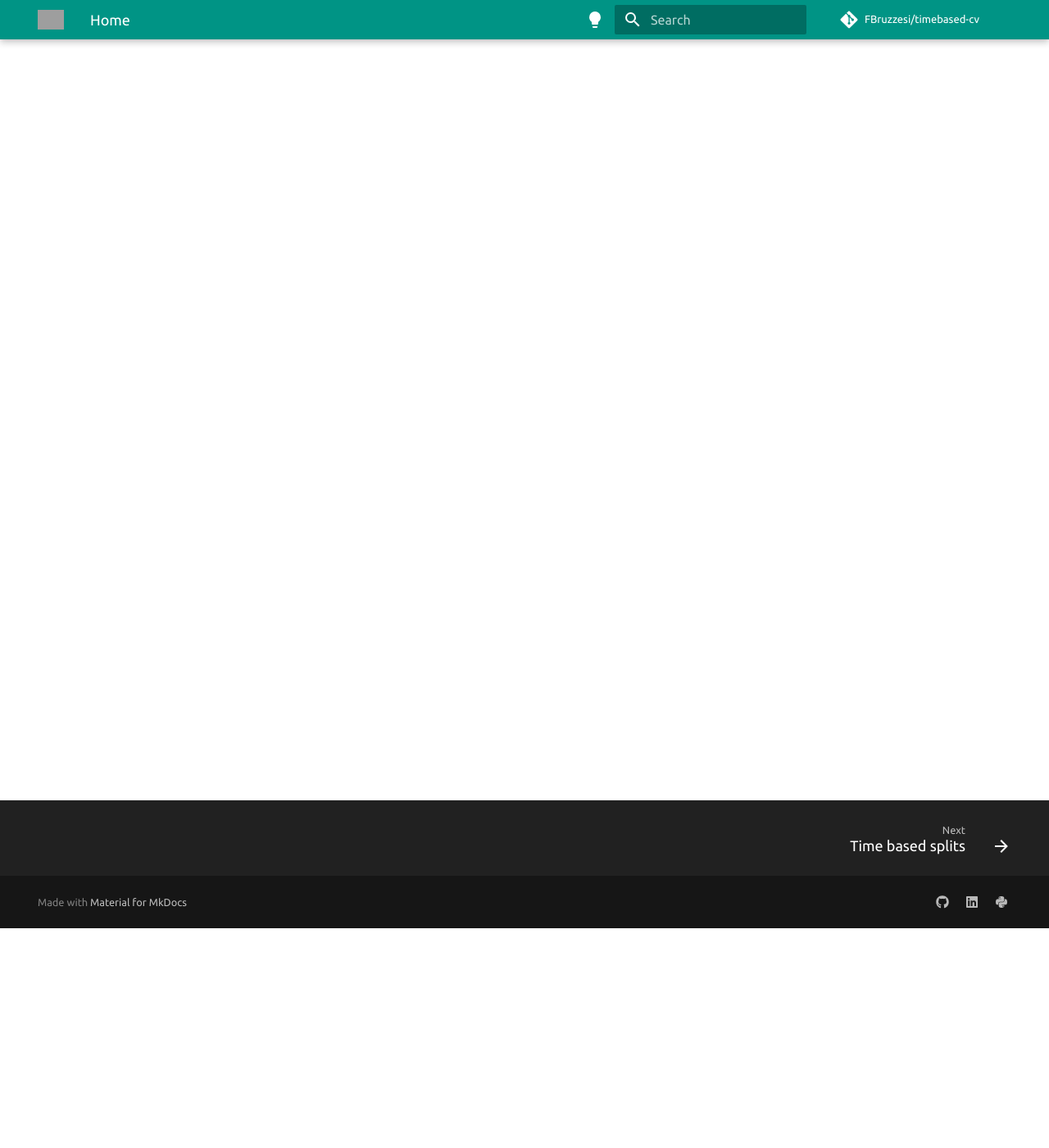
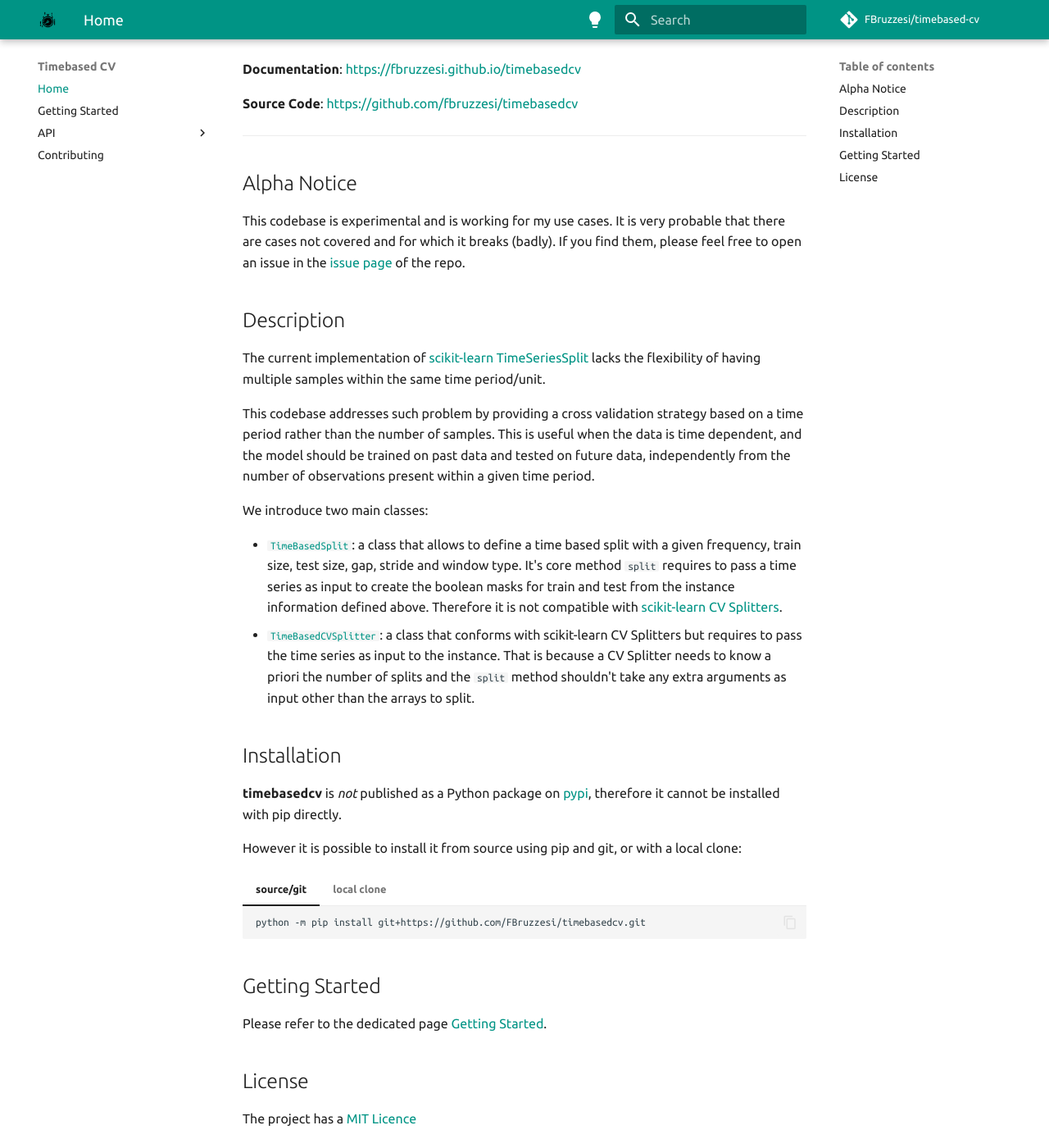
Before and after one commit to FBruzzesi/timebasedcv, an MkDocs documentation site: the page built from docs/index.md, in a window 1280 px wide and 1400 px high, scrolled down 268 px. Shown: the whole window at 82% size. Built offline with MkDocs 1.6.1 and Material for MkDocs 9.7.7, drawn with Linux system fonts in a browser that asks for light colours; comment, search, counter and statistics services are not loaded; some of the changed text lies outside the part shown; grey boxes are pictures that could not be loaded.

Commit message:
Docs/mkdocs site (#15)
* added sections, logo and shields

* getting started guide

````diff
--- a/docs/index.md
+++ b/docs/index.md
@@ -1,3 +1,62 @@
+<img src="img/timebasedcv-logo.svg" width=185 height=185 align="right">
+
+![](https://img.shields.io/github/license/FBruzzesi/timebasedcv)
+<img src ="img/interrogate-shield.svg">
+[![Code style: black](https://img.shields.io/badge/code%20style-black-000000.svg)](https://github.com/psf/black)
+
 # Timebased Cross Validation
 
-Placeholder!!!
+**timebasedcv** is a Python codebase that provides a cross validation strategy based on time.
+
+---
+
+**Documentation**: https://fbruzzesi.github.io/timebasedcv
+
+**Source Code**: https://github.com/fbruzzesi/timebasedcv
+
+---
+
+## Alpha Notice
+
+This codebase is experimental and is working for my use cases. It is very probable that there are cases not covered and for which it breaks (badly). If you find them, please feel free to open an issue in the [issue page](https://github.com/FBruzzesi/timebasedcv/issues) of the repo.
+
+
+## Description
+
+The current implementation of [scikit-learn TimeSeriesSplit](https://scikit-learn.org/stable/modules/generated/sklearn.model_selection.TimeSeriesSplit.html) lacks the flexibility of having multiple samples within the same time period/unit.
+
+This codebase addresses such problem by providing a cross validation strategy based on a time period rather than the number of samples. This is useful when the data is time dependent, and the model should be trained on past data and tested on future data, independently from the number of observations present within a given time period.
+
+We introduce two main classes:
+
+- [`TimeBasedSplit`](api/timebasedsplit/#timebasedcv.timebasedsplit.TimeBasedSplit): a class that allows to define a time based split with a given frequency, train size, test size, gap, stride and window type. It's core method `split` requires to pass a time series as input to create the boolean masks for train and test from the instance information defined above. Therefore it is not compatible with [scikit-learn CV Splitters](https://scikit-learn.org/stable/common_pitfalls.html#id3).
+- [`TimeBasedCVSplitter`](api/timebasedsplit/#timebasedcv.timebasedsplit.TimeBasedCVSplitter): a class that conforms with scikit-learn CV Splitters but requires to pass the time series as input to the instance. That is because a CV Splitter needs to know a priori the number of splits and the `split` method shouldn't take any extra arguments as input other than the arrays to split.
+
+
+## Installation
+
+**timebasedcv** is _not_ published as a Python package on [pypi](https://pypi.org/), therefore it cannot be installed with pip directly.
+
+However it is possible to install it from source using pip and git, or with a local clone:
+
+=== "source/git"
+
+    ```bash
+    python -m pip install git+https://github.com/FBruzzesi/timebasedcv.git
+    ```
+
+=== "local clone"
+
+    ```bash
+    git clone https://github.com/FBruzzesi/timebasedcv.git
+    cd timebasedcv
+    python -m pip install .
+    ```
+
+## Getting Started
+
+Please refer to the dedicated page [Getting Started](getting-started/).
+
+## License
+
+The project has a [MIT Licence](https://github.com/FBruzzesi/deczoo/blob/main/LICENSE)
--- a/mkdocs.yml
+++ b/mkdocs.yml
@@ -6,7 +6,7 @@
 
 # Repository information
 repo_name: FBruzzesi/timebased-cv
-repo_url: https://github.com/fbruzzesi/timebased-cv
+repo_url: https://github.com/fbruzzesi/timebasedcv
 edit_uri: edit/main/docs/
 
 # Configuration
@@ -50,8 +50,8 @@
     - search.share
     - search.suggest
     - toc.follow
-  logo: img/deczoo-logo.png
-  favicon: img/deczoo-logo.png
+  logo: img/timebasedcv-logo.png
+  favicon: img/timebasedcv-logo.png
 
 # Plugins
 plugins:
@@ -67,7 +67,7 @@
     - icon: fontawesome/brands/linkedin
       link: https://www.linkedin.com/in/francesco-bruzzesi/
     - icon: fontawesome/brands/python
-      link: https://pypi.org/project/deczoo/
+      link: https://pypi.org/project/timebasedcv/
 
 # Extensions
 markdown_extensions:
@@ -105,9 +105,9 @@
 
 nav:
   - Home: index.md
-  # - Quickstart: quickstart.md
+  - Getting Started: getting-started.md
   - API:
     - Time based splits: api/timebasedsplit.md
     - Split state: api/splitstate.md
-    - Available types: api/types.md
-  # - Contributing: contribute.md
+    - Types and protocols: api/types.md
+  - Contributing: contribute.md
````
Also changed, not shown: README.md (+41 -17 lines), docs/api/timebasedsplit.md (+6 -1 lines), docs/contribute.md (added, +93 -0 lines), docs/getting-started.md (added, +261 -0 lines), docs/img/cross-validation.png (added), docs/img/interrogate-shield.svg (added), docs/img/timebasedcv-logo.png (added), docs/img/timebasedcv-logo.svg (added), 1 other file.
